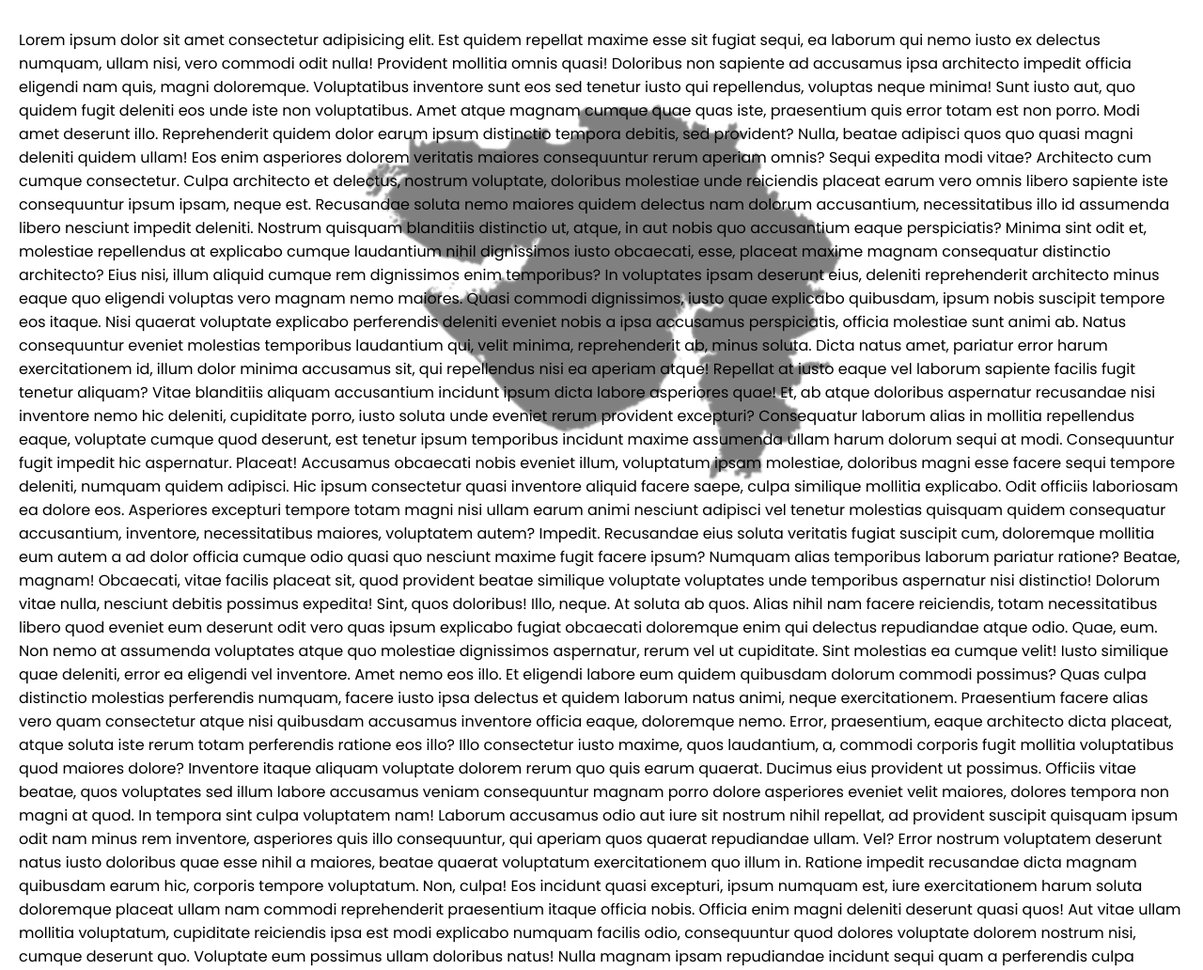
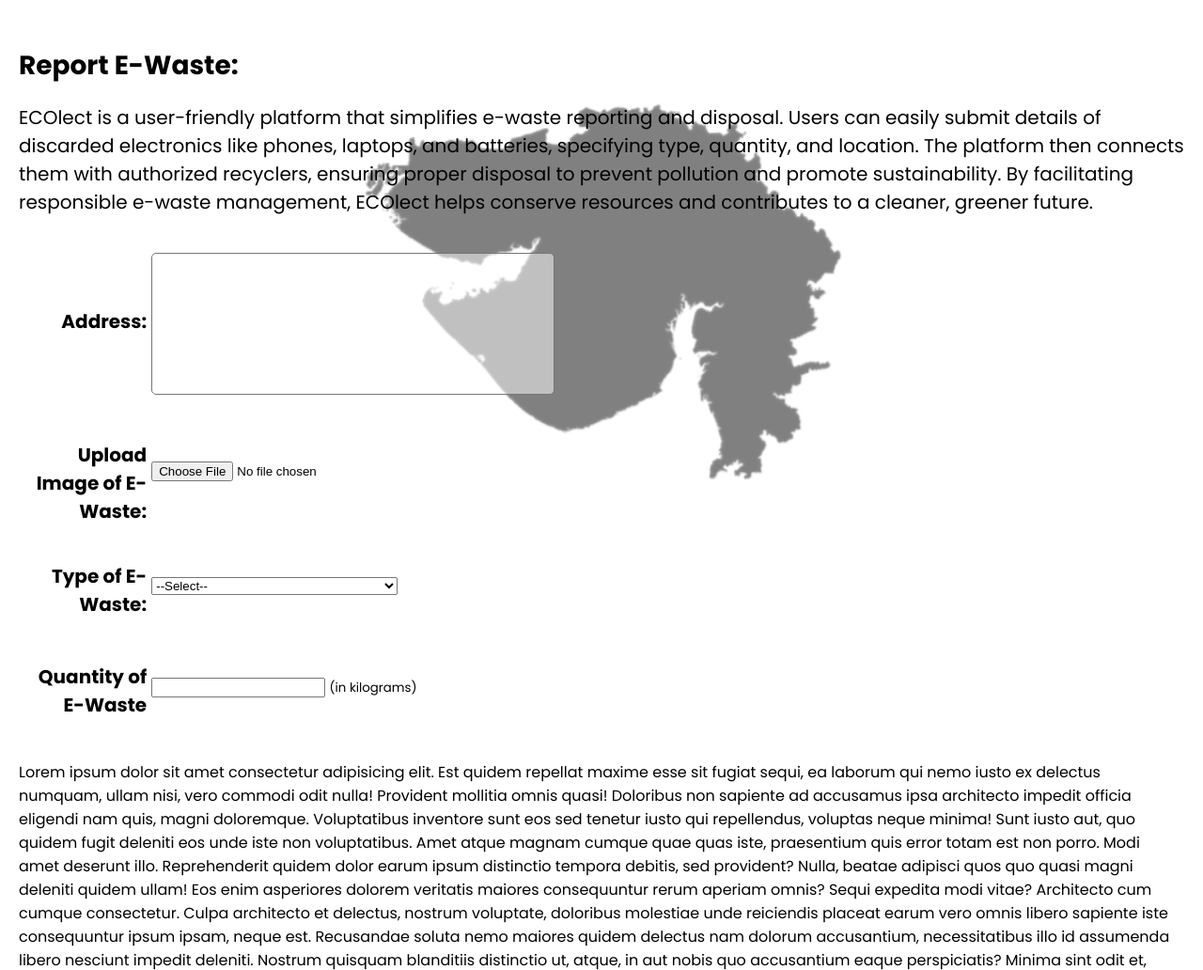
Before and after one commit to NeelSavsani/ECOlect, a PHP site: page /nav/report.php in a window 1280 px wide. Shown: the part 90-1122 px from the top of the page at 94% size. Run offline with PHP 8.4, Linux system fonts and the light colour scheme; the visitor is signed in with stand-in values (Sample User, id 1); some libraries are stand-ins or nearby versions.

Commit message:
Adding input form to report.php

```diff
--- a/css/report.css
+++ b/css/report.css
@@ -5,3 +5,49 @@
     padding: 20px;
     text-align: left;
 }
+
+h1.main{
+    font-size: 28px;
+    font-family: "Poppins";
+    font-weight: bold;
+}
+
+p.main{
+    font-family: "Poppins";
+    font-weight: light;
+    font-size: 20px;
+    margin: 0;
+}
+
+h3.main{
+    font-size: 20px;
+
+    transform: translateY(25%);
+    text-align: right;
+}
+
+table{
+    margin: 2% 0;
+
+    width: 50%;
+}
+
+textarea{
+    resize: none;
+    font-family: 'Poppins';
+    font-size: 19px;
+    width: 90%;
+    background-color: rgba(255, 255, 255, 0.5);
+    border-radius: 5px;
+
+}
+
+td{
+    padding: 2% 0% 2% 0.5%;
+    width: auto;
+
+}
+
+tr{
+    border : 1px solid red;
+}
--- a/nav/report.php
+++ b/nav/report.php
@@ -51,6 +51,64 @@ echo "<script>console.log('Session Email in home.php: " . $user_email . "');</sc
     </nav>
     <div class="content">
         <!-- main content -->
+         <h1 class="main">Report E-Waste:</h1>
+         <p class="main">
+            ECOlect is a user-friendly platform that simplifies e-waste reporting and disposal. Users can easily submit details of discarded electronics like phones, laptops, and batteries, specifying type, quantity, and location. The platform then connects them with authorized recyclers, ensuring proper disposal to prevent pollution and promote sustainability. By facilitating responsible e-waste management, ECOlect helps conserve resources and contributes to a cleaner, greener future.
+         </p>
+         <table>
+            <tr>
+                <td>
+                    <h3 class="main">Address:</h3>
+                </td>
+                <td>
+                    <textarea name="address" id="address" rows="5" cols="70"></textarea>
+                </td>
+            </tr>
+            <tr>
+                <td>
+                    <h3 class="main">Upload Image of E-Waste:</h3>
+                </td>
+                <td>
+                    <input type="file" name="image" id="image">
+                </td>
+            </tr>
+            <tr>
+                <td>
+                    <h3 class="main">Type of E-Waste:</h3>
+                </td>
+                <td>
+                    <select name="typeE" id="typeE">
+                        <option value="0">--Select--</option>
+                        <option value="1">Large Household Appliances</option>
+                        <option value="2">Small Household Appliances</option>
+                        <option value="3">Consumer Electronics</option>
+                        <option value="4">IT and Telecommunications Equipment</option>
+                        <option value="5">Lighting Equipment</option>
+                        <option value="6">Electrical and Electronic Tools</option>
+                        <option value="7">Medical Devices</option>
+                        <option value="8">Automatic Dispensers</option>
+                        <option value="9">Toys, Leisure, and Sports Equipment</option>
+                        <option value="10">Batteries and Accumulators</option>
+                        <option value="11">Cables and Wires</option>
+                        <option value="12">Industrial Electronics</option>
+                        <option value="13">Security and Surveillance Equipment</option>
+                        <option value="14">Wearable Technology</option>
+                        <option value="15">Scientific and Laboratory Equipment</option>
+                        <option value="16">Energy Generation and Storage Devices</option>
+                        <option value="17">Gaming and Virtual Reality Devices</option>
+
+                    </select>
+                </td>
+            </tr>
+            <tr>
+                <td>
+                    <h3 class="main">Quantity of E-Waste</h3>
+                </td>
+                <td>
+                    <input type="number" name="weight" id="weight"> <small>(in kilograms)</small>
+                </td>
+            </tr>
+         </table>
          Lorem ipsum dolor sit amet consectetur adipisicing elit. Est quidem repellat maxime esse sit fugiat sequi, ea laborum qui nemo iusto ex delectus numquam, ullam nisi, vero commodi odit nulla!
          Provident mollitia omnis quasi! Doloribus non sapiente ad accusamus ipsa architecto impedit officia eligendi nam quis, magni doloremque. Voluptatibus inventore sunt eos sed tenetur iusto qui repellendus, voluptas neque minima!
          Sunt iusto aut, quo quidem fugit deleniti eos unde iste non voluptatibus. Amet atque magnam cumque quae quas iste, praesentium quis error totam est non porro. Modi amet deserunt illo.
```
